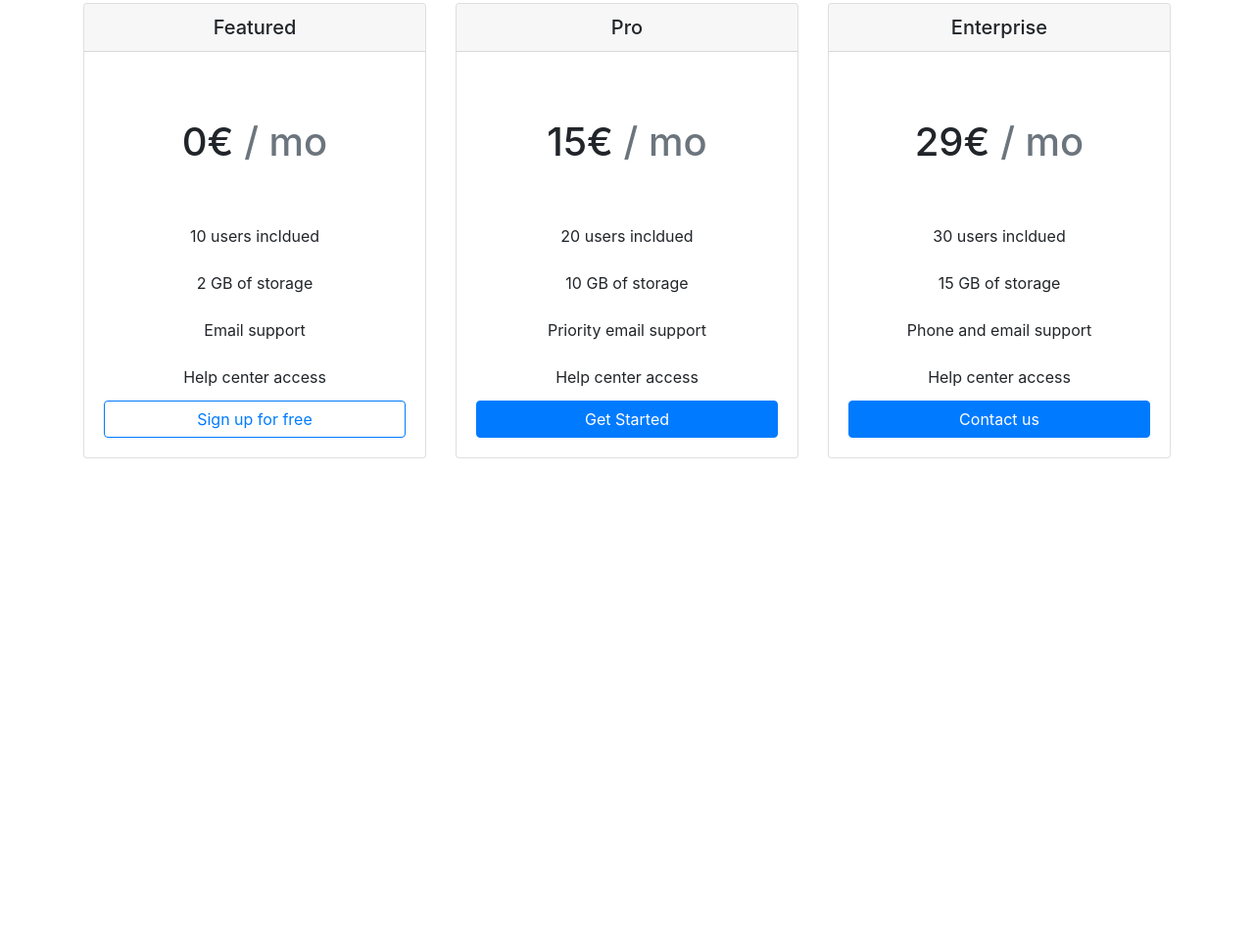
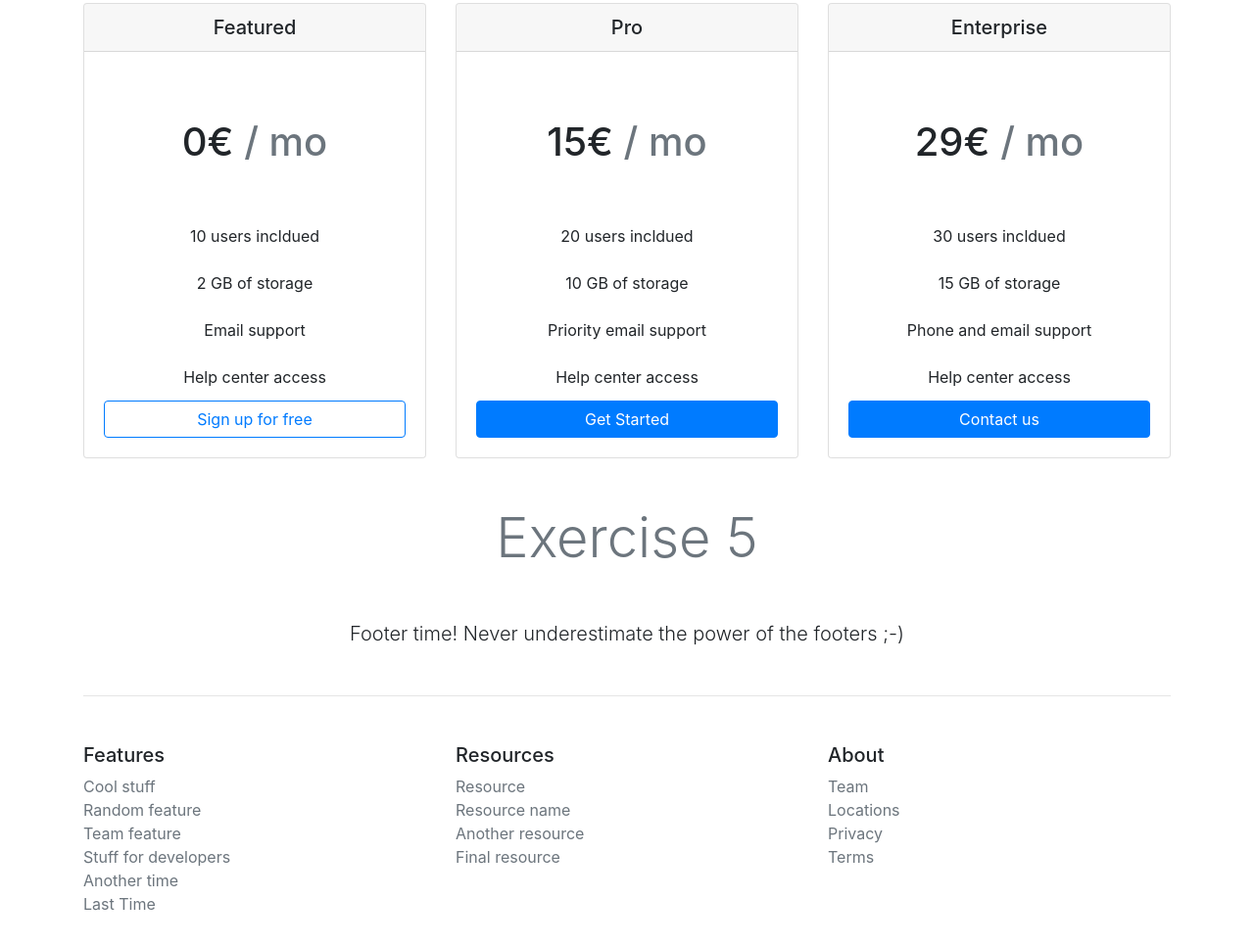
Before and after one commit to azizmatyakubov/pair-programming-with-Tendai, a plain HTML site: page index.html in a window 1280 px wide. Shown: the part 965-1932 px from the top of the page at 98% size. Before the commit the page ends 1433 px from the top, so only its background shows below. Drawn offline with nearby package versions, Linux system fonts and the light colour scheme.

Commit message:
footer ex5

```diff
--- a/index.html
+++ b/index.html
@@ -160,6 +160,45 @@
             </div>
           </div>
         </div>
+        <section class="mb-5">
+            <h1 class="display-4 text-muted text-center mb-5 mt-5">Exercise 5</h1>
+            <p class="lead text-center mt-5 mb-5">Footer time! Never underestimate the power of the footers ;-)</p>
+            <hr class="mb-5 mt-5">
+            <footer>
+              <div class="row">
+                <div class="col-sm-12 col-md-4">
+                  <h5> Features</h5>
+                  <div class="d-flex flex-column">
+                    <a href="#" class="text-muted">Cool stuff</a>
+                    <a href="#" class="text-muted">Random feature</a>
+                    <a href="#" class="text-muted">Team feature</a>
+                    <a href="#" class="text-muted">Stuff for developers</a>
+                    <a href="#" class="text-muted">Another time</a>
+                    <a href="#" class="text-muted">Last Time</a>
+                  </div>
+                </div>
+                <div class="col-sm-12 col-md-4">
+                  <h5> Resources</h5>
+                  <div class="d-flex flex-column">
+                    <a href="#" class="text-muted">Resource</a>
+                    <a href="#" class="text-muted">Resource name</a>
+                    <a href="#" class="text-muted">Another resource</a>
+                    <a href="#" class="text-muted">Final resource</a>
+                  </div>
+                </div>
+                <div class="col-sm-12 col-md-4">
+                  <h5> About</h5>
+                  <div class="d-flex flex-column">
+                    <a href="#" class="text-muted">Team</a>
+                    <a href="#" class="text-muted">Locations</a>
+                    <a href="#" class="text-muted">Privacy</a>
+                    <a href="#" class="text-muted">Terms</a>
+
+                  </div>
+                </div>
+              </div>
+            </footer>
+          </section>
 
     </div>
 
```
